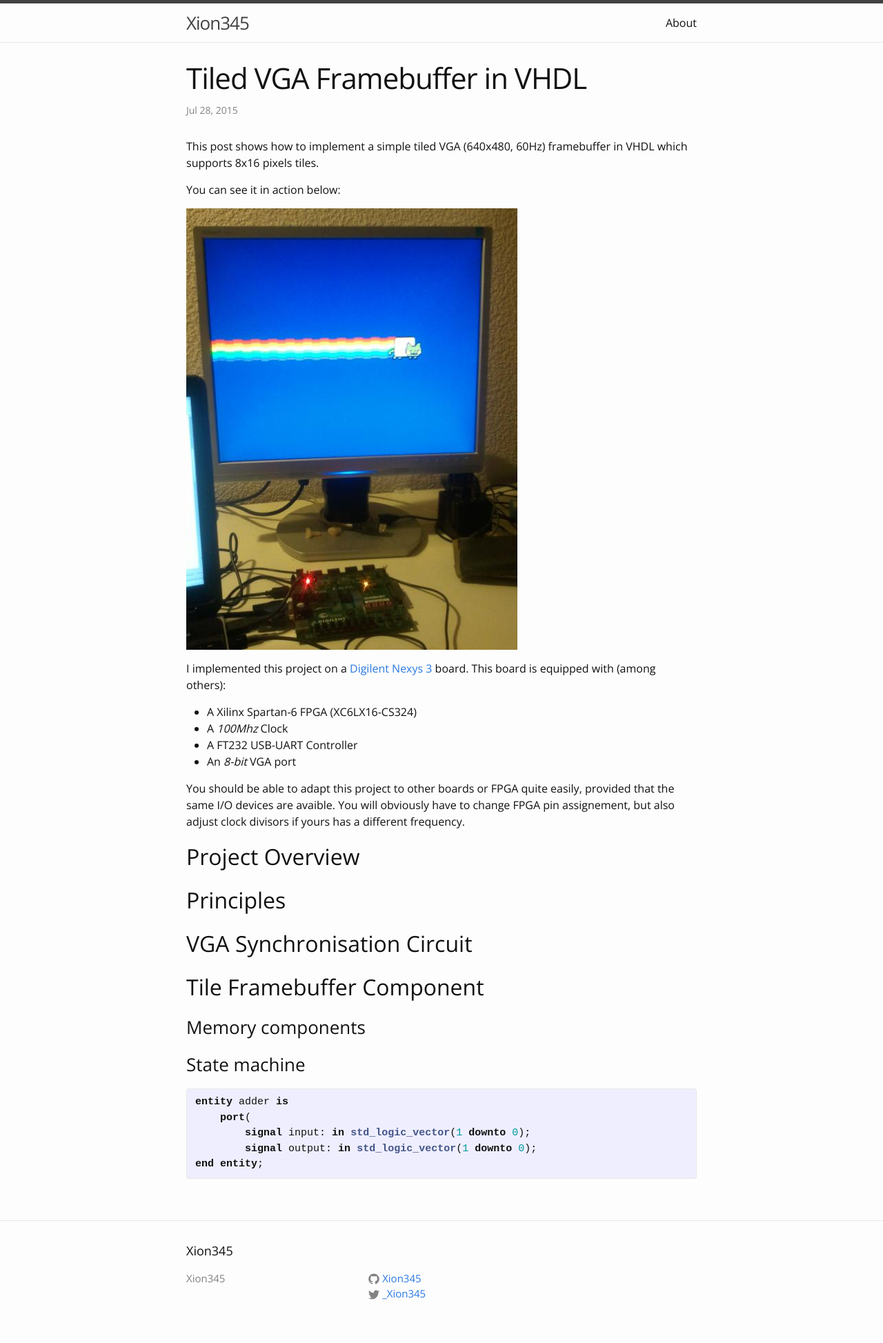
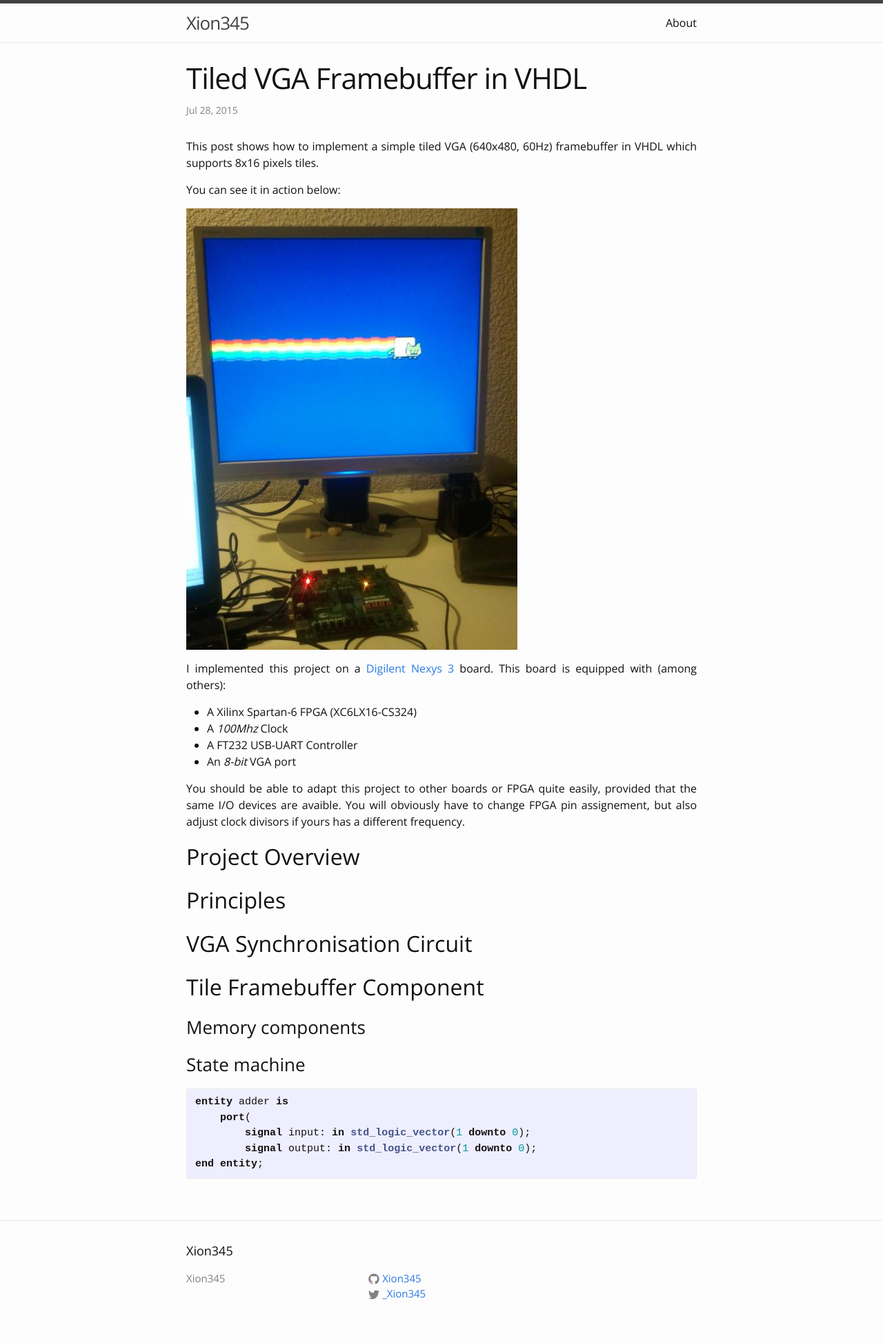
Before and after one commit to Xion345/xion345.github.io, a Jekyll site: the page built from _posts/2015-07-28-tiled-vga-framebuffer-in-vhdl.markdown, in a window 1280 px wide. Shown: the whole page at 69% size. Built offline with Jekyll 4.4.1, drawn with Linux system fonts in a browser that asks for light colours.

Commit message:
Modified sass to justify text

```diff
--- a/_sass/_base.scss
+++ b/_sass/_base.scss
@@ -35,7 +35,9 @@ ul, ol, dl, figure,
     margin-bottom: $spacing-unit / 2;
 }
 
-
+.post-content p {
+    text-align: justify;
+}
 
 /**
  * Images
```
